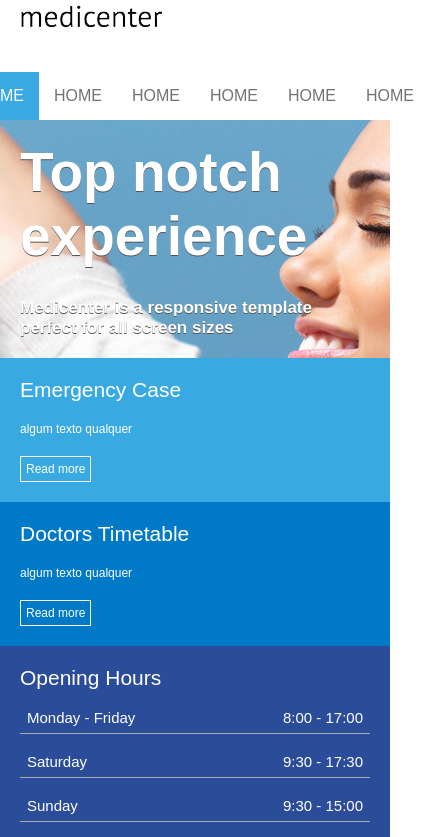
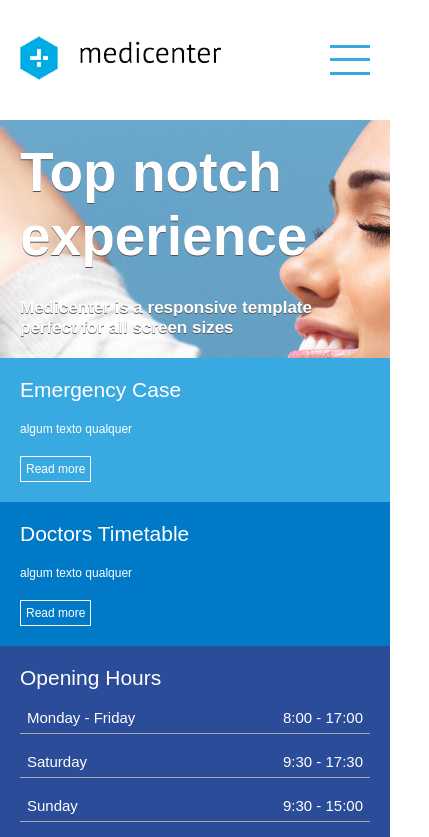
Before and after one commit to davi-ldf/project-Flex-Box-Interface, a plain HTML site: page src/index.html in a window 390 px wide. Shown: the top 837 px of the page, 429 px wide, since content can reach past the window. Drawn offline with Linux system fonts and the light colour scheme.

Commit message:
javascript
Javascript on Mobile version's menu.

```diff
--- a/assets/css/style.css
+++ b/assets/css/style.css
@@ -312,6 +312,18 @@ span, h2{
     color: #555;
     margin-top: 10px;
 }
+.menuMobile {
+    display: none;
+    width: 40px;
+    height: 40px;
+    margin-top: 40px;
+    margin-bottom: 40px;
+    margin-right: 20px;
+}
+.mm-line {
+    height: 3px;
+    background-color: #39aae1;
+}
 
 @media (max-width: 600px) {
     .banner_headline {
@@ -343,4 +355,26 @@ span, h2{
     .footer-copy{
         padding-left: 20px;
     }
+    header .container {
+        flex-direction: row;
+    }
+    nav ul {
+        flex-direction: column;
+        display: none;
+        position: absolute;
+        left: 0;
+        width: 100%;
+        background-color: #FFF;
+    }
+    header {
+        height: auto;
+    }
+    .logo {
+        padding-left: 20px;
+    }
+    .menuMobile {
+        display: flex;
+        flex-direction: column;
+        justify-content: space-around;
+    }
 }
--- a/src/index.html
+++ b/src/index.html
@@ -5,6 +5,18 @@
     <meta name="viewport" content="width=device-width, initial-scale=1.0">
     <title>MediCenter</title>
     <link rel="stylesheet" href="../assets/css/style.css">
+
+    <script type="text/javascript">
+        window.onload = function() {
+            document.querySelector(".menuMobile").addEventListener("click", function(){
+                if(document.querySelector(".menu nav ul").style.display == 'flex') {
+                    document.querySelector(".menu nav ul").style.display = 'none';
+                } else {
+                    document.querySelector(".menu nav ul").style.display = 'flex';
+                }
+            });
+        };
+    </script>
 </head>
 <body>
     <header>
@@ -14,6 +26,11 @@
             </div>
             <div class="menu">
                 <nav>
+                    <div class="menuMobile">
+                        <div class="mm-line"></div>
+                        <div class="mm-line"></div>
+                        <div class="mm-line"></div>
+                    </div>
                     <ul>
                         <li class="active"><a href="">HOME</a></li>
                         <li><a href="">HOME</a></li>
```
